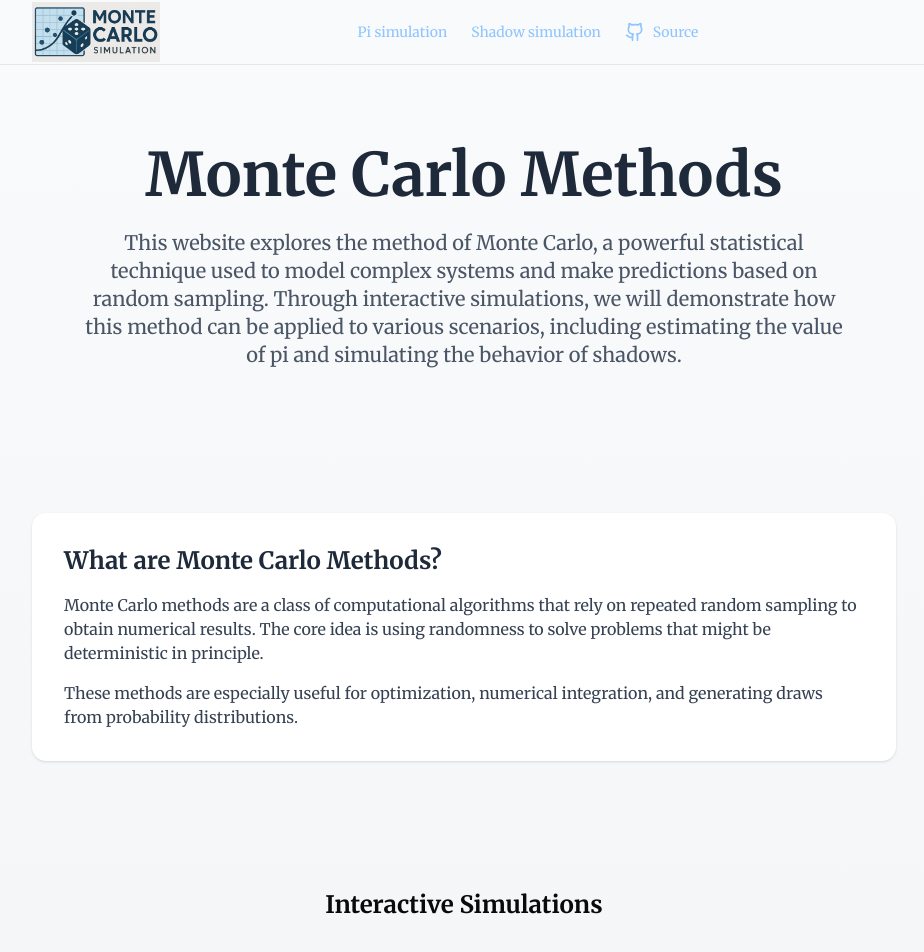
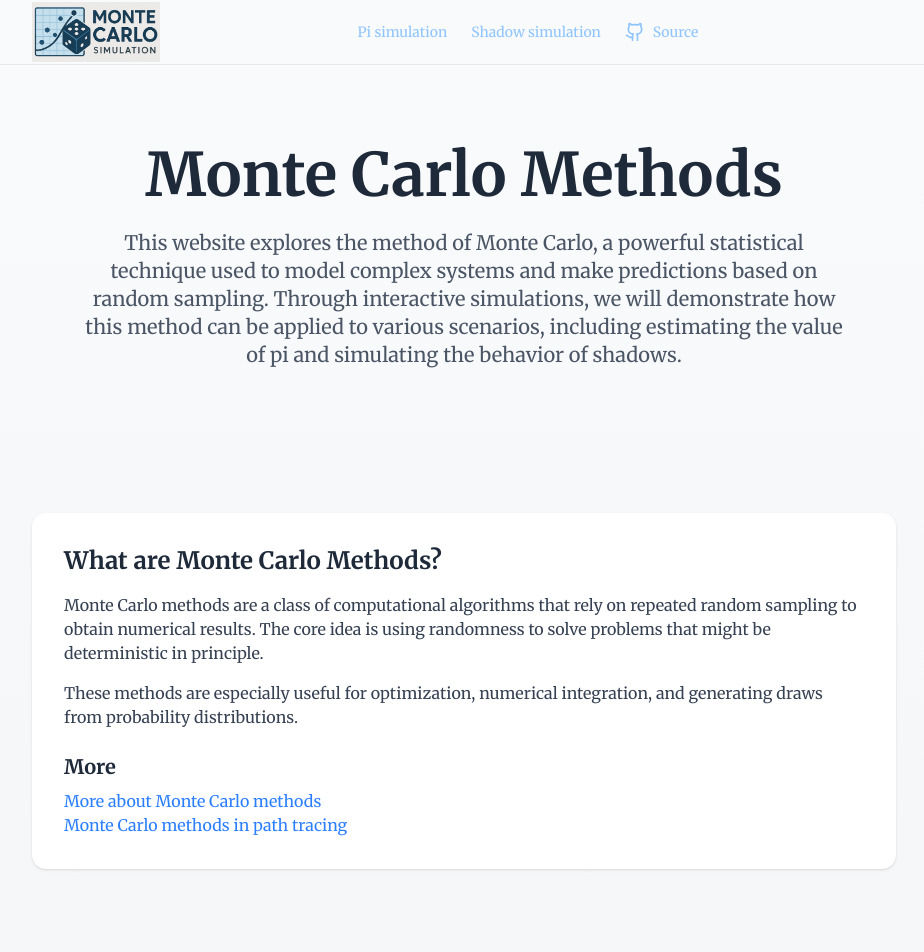
Before and after one commit to Bert0ns/montecarlo-simulation, a Next.js app: page / in a window 1280 px wide. Shown: the top 952 px of the page, without its empty margins (176-1100 px from the left). Built offline with nearby package versions, Linux system fonts and the light colour scheme.

Commit message:
feat: added more section in landing page

```diff
--- a/app/page.tsx
+++ b/app/page.tsx
@@ -1,6 +1,7 @@
 import {websiteConfigs} from "@/website.configs";
 import PiSimulationCard from "@/components/PiSimulationCard";
 import ShadowSimulationCard from "@/components/ShadowSimulationCard";
+import Link from "next/link";
 
 const HomePage = () => {
     return (
@@ -31,6 +32,22 @@ const HomePage = () => {
                         These methods are especially useful for optimization, numerical integration, and generating
                         draws from probability distributions.
                     </p>
+                    <br/>
+                    <div>
+                        <h3 className="text-xl font-bold text-gray-800 mb-2">More</h3>
+                        <ul>
+                            <li>
+                                <Link href={"https://en.wikipedia.org/wiki/Monte_Carlo_method"} className="text-blue-500 hover:underline">
+                                    More about Monte Carlo methods
+                                </Link>
+                            </li>
+                            <li>
+                                <Link href={"https://en.wikipedia.org/wiki/Path_tracing"} className="text-blue-500 hover:underline">
+                                    Monte Carlo methods in path tracing
+                                </Link>
+                            </li>
+                        </ul>
+                    </div>
                 </div>
             </section>
 
```
